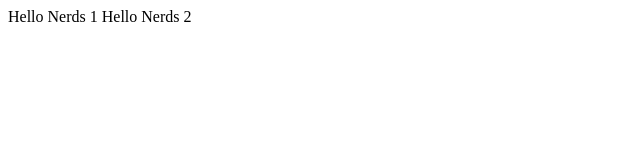
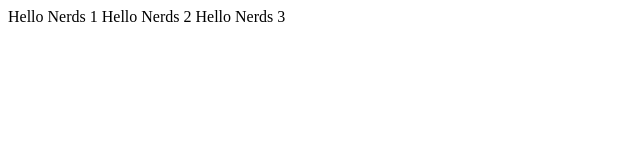
Before and after one commit to kamonahos/git-test, a plain HTML site: page index.html in a window 1280 px wide. Shown: the whole page, without its empty margins (0-640 px from the left). Drawn offline with Linux system fonts and the light colour scheme.

Commit message:
3rd line affected

```diff
--- a/index.html
+++ b/index.html
@@ -1,4 +1,5 @@
 <html>
 Hello Nerds 1
 Hello Nerds 2
+Hello Nerds 3
 </html>
```
